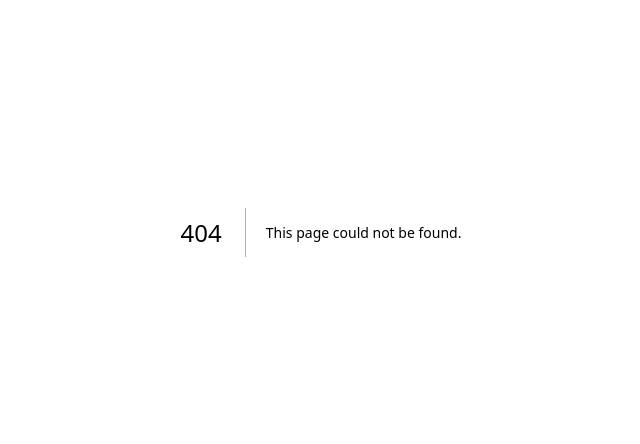
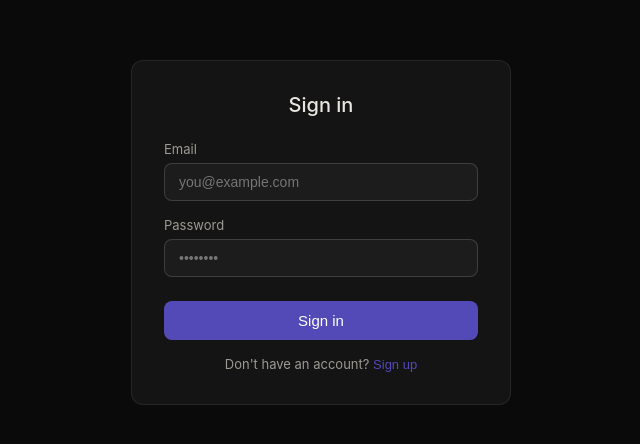
Before and after one commit to hayatou99/ai-video-platform, a Next.js app: page /login in a window 1280 px wide. Before the commit this address had no page. Shown: the part 168-612 px from the top of the page, without its empty margins (319-959 px from the left). Built offline with nearby package versions, Linux system fonts and the light colour scheme.

Commit message:
add login page

```diff
--- /dev/null
+++ b/src/app/login/page.tsx
@@ -0,0 +1,90 @@
+'use client'
+
+import { useState } from 'react'
+import { supabase } from '@/lib/supabase'
+import { useRouter } from 'next/navigation'
+
+export default function LoginPage() {
+  const [email, setEmail] = useState('')
+  const [password, setPassword] = useState('')
+  const [isSignup, setIsSignup] = useState(false)
+  const [loading, setLoading] = useState(false)
+  const [error, setError] = useState('')
+  const [message, setMessage] = useState('')
+  const router = useRouter()
+
+  async function handleSubmit() {
+    setLoading(true)
+    setError('')
+    setMessage('')
+    try {
+      if (isSignup) {
+        const { error } = await supabase.auth.signUp({ email, password })
+        if (error) throw error
+        setMessage('Check your email to confirm your account, then log in.')
+      } else {
+        const { error } = await supabase.auth.signInWithPassword({ email, password })
+        if (error) throw error
+        router.push('/generate')
+      }
+    } catch (err: any) {
+      setError(err.message)
+    } finally {
+      setLoading(false)
+    }
+  }
+
+  return (
+    <main style={{ minHeight: '100vh', display: 'flex', alignItems: 'center', justifyContent: 'center', background: '#0a0a0a' }}>
+      <div style={{ width: '100%', maxWidth: 380, padding: '2rem', border: '1px solid rgba(255,255,255,0.08)', borderRadius: 12, background: '#141414' }}>
+        <h1 style={{ fontSize: 20, fontWeight: 500, color: '#e8e6df', marginBottom: '1.5rem', textAlign: 'center' }}>
+          {isSignup ? 'Create account' : 'Sign in'}
+        </h1>
+
+        <div style={{ marginBottom: '1rem' }}>
+          <label style={{ display: 'block', fontSize: 13, color: '#9c9a92', marginBottom: 6 }}>Email</label>
+          <input
+            type="email"
+            value={email}
+            onChange={e => setEmail(e.target.value)}
+            placeholder="you@example.com"
+            style={{ width: '100%', padding: '10px 14px', borderRadius: 8, border: '1px solid rgba(255,255,255,0.15)', background: '#1c1c1c', color: '#e8e6df', fontSize: 14, boxSizing: 'border-box' }}
+          />
+        </div>
+
+        <div style={{ marginBottom: '1.5rem' }}>
+          <label style={{ display: 'block', fontSize: 13, color: '#9c9a92', marginBottom: 6 }}>Password</label>
+          <input
+            type="password"
+            value={password}
+            onChange={e => setPassword(e.target.value)}
+            placeholder="••••••••"
+            onKeyDown={e => e.key === 'Enter' && handleSubmit()}
+            style={{ width: '100%', padding: '10px 14px', borderRadius: 8, border: '1px solid rgba(255,255,255,0.15)', background: '#1c1c1c', color: '#e8e6df', fontSize: 14, boxSizing: 'border-box' }}
+          />
+        </div>
+
+        {error && <p style={{ fontSize: 13, color: '#f09595', marginBottom: 12 }}>{error}</p>}
+        {message && <p style={{ fontSize: 13, color: '#1D9E75', marginBottom: 12 }}>{message}</p>}
+
+        <button
+          onClick={handleSubmit}
+          disabled={loading || !email || !password}
+          style={{ width: '100%', padding: '11px', borderRadius: 8, border: 'none', background: '#534AB7', color: '#fff', fontSize: 15, fontWeight: 500, cursor: loading ? 'not-allowed' : 'pointer', opacity: loading ? 0.7 : 1 }}
+        >
+          {loading ? 'Loading...' : isSignup ? 'Create account' : 'Sign in'}
+        </button>
+
+        <p style={{ textAlign: 'center', fontSize: 13, color: '#9c9a92', marginTop: '1rem' }}>
+          {isSignup ? 'Already have an account?' : "Don't have an account?"}{' '}
+          <button
+            onClick={() => { setIsSignup(!isSignup); setError(''); setMessage('') }}
+            style={{ background: 'none', border: 'none', color: '#534AB7', cursor: 'pointer', fontSize: 13 }}
+          >
+            {isSignup ? 'Sign in' : 'Sign up'}
+          </button>
+        </p>
+      </div>
+    </main>
+  )
+}
```
